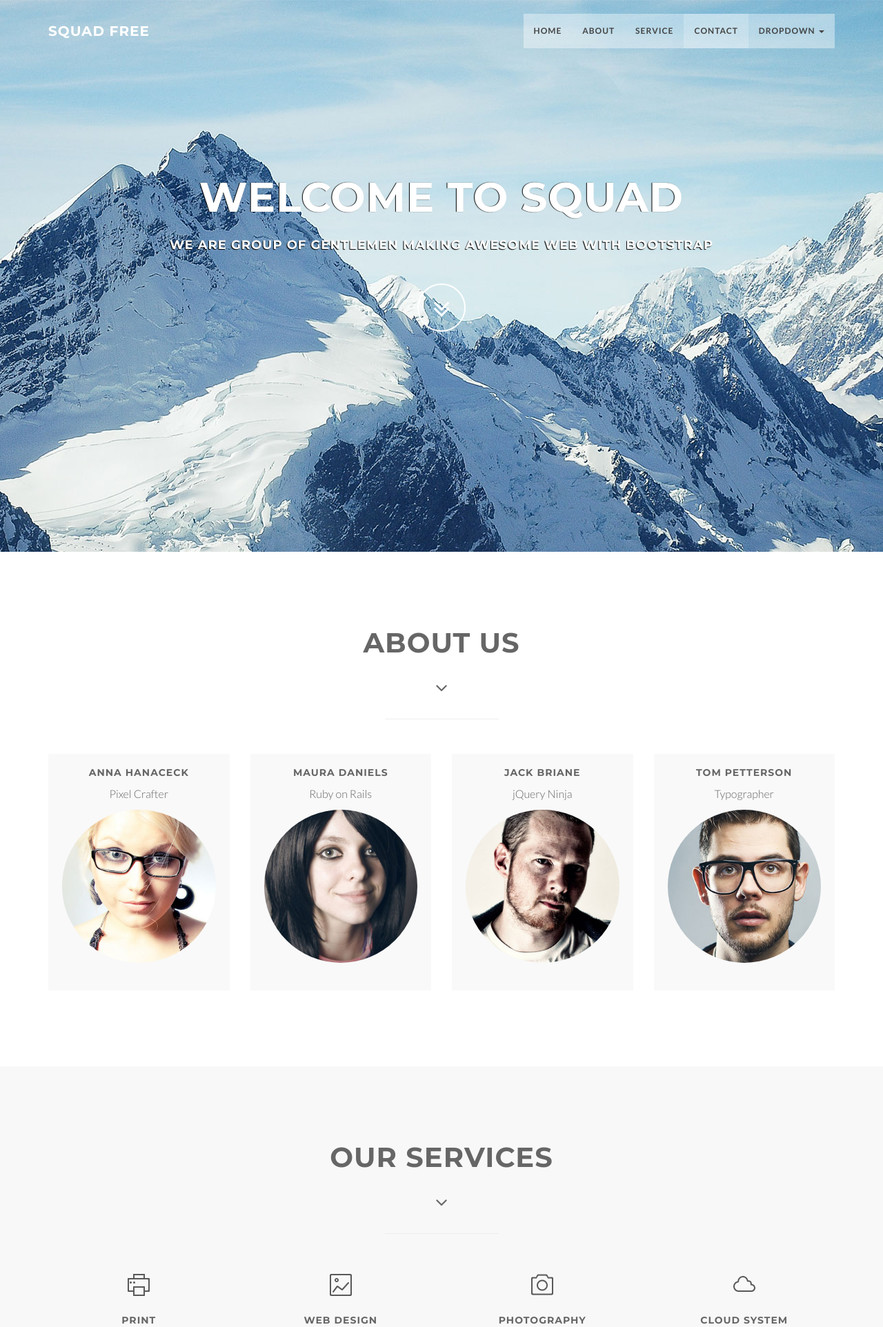
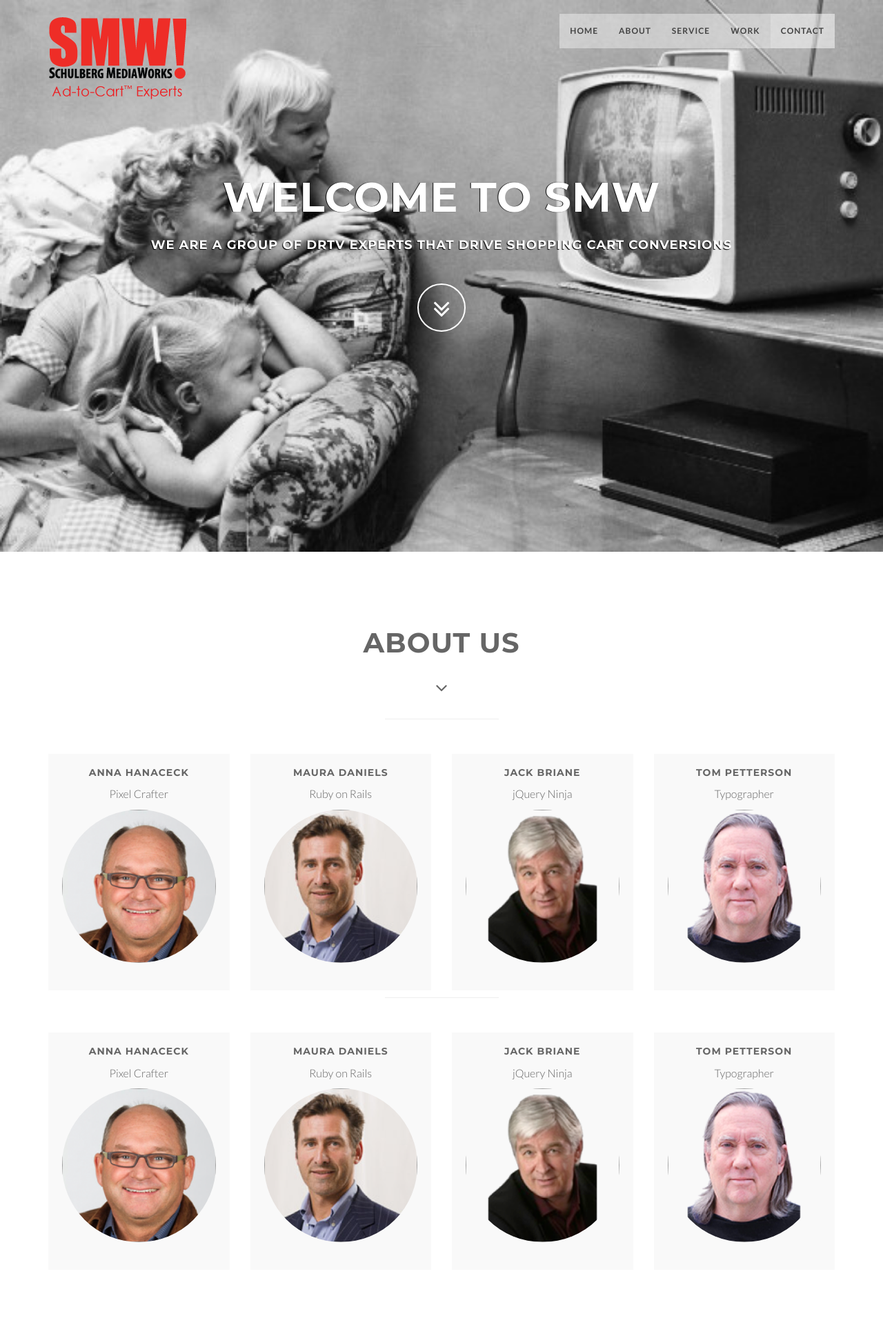
Before and after one commit to lsecrease/SMW, a PHP site: page /index.html in a window 1280 px wide. Shown: the top 1924 px of the page at 69% size. Run offline with PHP 8.4, Linux system fonts and the light colour scheme.

Commit message:
About Section

```diff
--- a/css/style.css
+++ b/css/style.css
@@ -305,7 +305,8 @@ hr {
 	width:100%;
 	position:relative;
 
-	background: url(../img/bg1.jpg) no-repeat top center;
+	background: url(../img/header.jpg) no-repeat top center;
+	background-size: cover;
 }
 
 #intro.intro {
--- a/index.html
+++ b/index.html
@@ -7,7 +7,7 @@
     <meta name="description" content="">
     <meta name="author" content="">
 
-    <title>Squadfree - Free bootstrap 3 one page template</title>
+    <title>SMW</title>
 
     <!-- Bootstrap Core CSS -->
     <link href="css/bootstrap.min.css" rel="stylesheet" type="text/css">
@@ -34,7 +34,8 @@
                     <i class="fa fa-bars"></i>
                 </button>
                 <a class="navbar-brand" href="index.html">
-                    <h1>SQUAD FREE</h1>
+                    <img src="img/smw_logo.png" />
+
                 </a>
             </div>
 
@@ -44,7 +45,9 @@
         <li class="active"><a href="#intro">Home</a></li>
         <li><a href="#about">About</a></li>
 		<li><a href="#service">Service</a></li>
+		<li><a href="#work">Work</a></li>
 		<li><a href="#contact">Contact</a></li>
+<!--
         <li class="dropdown">
           <a href="#" class="dropdown-toggle" data-toggle="dropdown">Dropdown <b class="caret"></b></a>
           <ul class="dropdown-menu">
@@ -53,6 +56,7 @@
             <li><a href="#">Example menu</a></li>
           </ul>
         </li>
+-->
       </ul>
             </div>
             <!-- /.navbar-collapse -->
@@ -64,8 +68,8 @@
     <section id="intro" class="intro">
 
 		<div class="slogan">
-			<h2>WELCOME TO <span class="text_color">SQUAD</span> </h2>
-			<h4>WE ARE GROUP OF GENTLEMEN MAKING AWESOME WEB WITH BOOTSTRAP</h4>
+			<h2>WELCOME TO <span class="text_color">SMW</span> </h2>
+			<h4>We are a group of DRTV experts that drive shopping cart conversions</h4>
 		</div>
 		<div class="page-scroll">
 			<a href="#service" class="btn btn-circle">
@@ -106,7 +110,7 @@
                     <div class="inner">
 						<h5>Anna Hanaceck</h5>
                         <p class="subtitle">Pixel Crafter</p>
-                        <div class="avatar"><img src="img/team/1.jpg" alt="" class="img-responsive img-circle" /></div>
+                        <div class="avatar"><img src="img/team/jon.png" alt="" class="img-responsive img-circle" /></div>
                     </div>
                 </div>
 				</div>
@@ -117,7 +121,7 @@
                     <div class="inner">
 						<h5>Maura Daniels</h5>
                         <p class="subtitle">Ruby on Rails</p>
-                        <div class="avatar"><img src="img/team/2.jpg" alt="" class="img-responsive img-circle" /></div>
+                        <div class="avatar"><img src="img/team/cameron.png" alt="" class="img-responsive img-circle" /></div>
 
                     </div>
                 </div>
@@ -129,7 +133,7 @@
                     <div class="inner">
 						<h5>Jack Briane</h5>
                         <p class="subtitle">jQuery Ninja</p>
-                        <div class="avatar"><img src="img/team/3.jpg" alt="" class="img-responsive img-circle" /></div>
+                        <div class="avatar"><img src="img/team/jim.png" alt="" class="img-responsive img-circle" /></div>
 
                     </div>
                 </div>
@@ -141,13 +145,75 @@
                     <div class="inner">
 						<h5>Tom Petterson</h5>
                         <p class="subtitle">Typographer</p>
-                        <div class="avatar"><img src="img/team/4.jpg" alt="" class="img-responsive img-circle" /></div>
+                        <div class="avatar"><img src="img/team/art.png" alt="" class="img-responsive img-circle" /></div>
 
                     </div>
                 </div>
 				</div>
             </div>
         </div>
+
+
+
+        <div class="row">
+			<div class="col-lg-2 col-lg-offset-5">
+				<hr class="marginbot-50">
+			</div>
+		</div>
+
+
+
+           <div class="row">
+            <div class="col-xs-6 col-sm-3 col-md-3">
+				<div class="wow bounceInUp" data-wow-delay="0.2s">
+                <div class="team boxed-grey">
+                    <div class="inner">
+						<h5>Anna Hanaceck</h5>
+                        <p class="subtitle">Pixel Crafter</p>
+                        <div class="avatar"><img src="img/team/jon.png" alt="" class="img-responsive img-circle" /></div>
+                    </div>
+                </div>
+				</div>
+            </div>
+			<div class="col-xs-6 col-sm-3 col-md-3">
+				<div class="wow bounceInUp" data-wow-delay="0.5s">
+                <div class="team boxed-grey">
+                    <div class="inner">
+						<h5>Maura Daniels</h5>
+                        <p class="subtitle">Ruby on Rails</p>
+                        <div class="avatar"><img src="img/team/cameron.png" alt="" class="img-responsive img-circle" /></div>
+
+                    </div>
+                </div>
+				</div>
+            </div>
+			<div class="col-xs-6 col-sm-3 col-md-3">
+				<div class="wow bounceInUp" data-wow-delay="0.8s">
+                <div class="team boxed-grey">
+                    <div class="inner">
+						<h5>Jack Briane</h5>
+                        <p class="subtitle">jQuery Ninja</p>
+                        <div class="avatar"><img src="img/team/jim.png" alt="" class="img-responsive img-circle" /></div>
+
+                    </div>
+                </div>
+				</div>
+            </div>
+			<div class="col-xs-6 col-sm-3 col-md-3">
+				<div class="wow bounceInUp" data-wow-delay="1s">
+                <div class="team boxed-grey">
+                    <div class="inner">
+						<h5>Tom Petterson</h5>
+                        <p class="subtitle">Typographer</p>
+                        <div class="avatar"><img src="img/team/art.png" alt="" class="img-responsive img-circle" /></div>
+
+                    </div>
+                </div>
+				</div>
+            </div>
+        </div>
+
+
 		</div>
 	</section>
 	<!-- /Section: about -->
```
Also changed, not shown: img/header.jpg (added), img/smw_logo.png (added), img/team/art.png (added), img/team/cameron.jpg (added), img/team/cameron.png (added), img/team/jim.png (added), img/team/jon.png (added), 1 other file.
